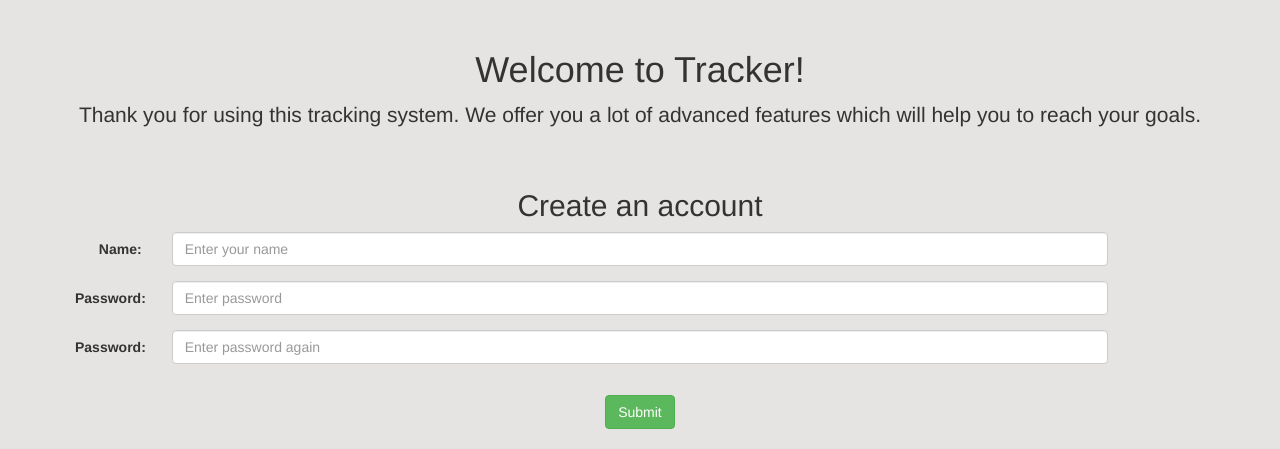
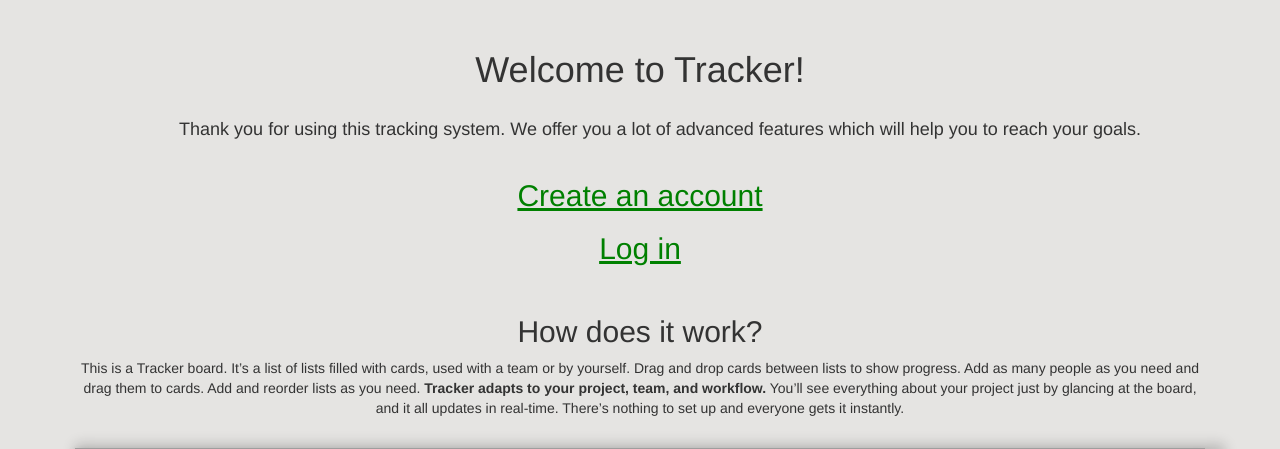
Before and after one commit to infected-mushroom/Issue-Tracking-System, a Django app: page / in a window 1280 px wide. Shown: the part 77-526 px from the top of the page. Run offline with Django 3.2, Linux system fonts and the light colour scheme; some libraries are stand-ins or nearby versions; grey boxes are pictures that could not be loaded.

Commit message:
Users can register

```diff
--- a/boards/templates/boards/base.html
+++ b/boards/templates/boards/base.html
@@ -38,57 +38,22 @@ div.container {
 </nav>
 
 <div class="container">
-	<div class="starter-template">
 	  <h1>Welcome to Tracker!</h1>
-	  <p class="lead">Thank you for using this tracking system. We offer you a lot of advanced features which will help you to reach your goals.</p>
-	</div>
-
-</div><!-- /.container -->
-
-<div class="container">
-  <h2>Create an account</h2>
-  <form class="form-horizontal" role="form">
-  <div class="form-group">
-      <label class="control-label col-sm-1" for="usr">Name:</label>
-      <div class="col-sm-10">
-        <input type="text" class="form-control" id="usr" placeholder="Enter your name">
-   </div>
-   </div>
-
-    <div class="form-group">
-      <label class="control-label col-sm-1" for="pwd">Password:</label>
-      <div class="col-sm-10">
-        <input type="password" class="form-control" id="pwd" placeholder="Enter password">
-      </div>
-    </div>
-    <div class="form-group">
-      <label class="control-label col-sm-1" for="pwd">Password:</label>
-      <div class="col-sm-10">
-        <input type="password" class="form-control" id="pwd" placeholder="Enter password again">
-      </div>
-    </div>
-    <div class="form-group">
-      <div class="col-sm-offset-1 col-sm-10">
-      </div>
-    </div>
-    <div class="form-group">
-    <div class="col-sm-offset-1 col-sm-10">
-
-        <button type="submit" class="btn btn-success">Submit</button>
-     </div>
-    </div>
-  </form>
+          <div class="container">
+	  <h4>Thank you for using this tracking system. We offer you a lot of advanced features which will help you to reach your goals.</h4>
+          </div>
+  <h2><a href = "{%url 'boards:register' %}" style="color:green"><u>Create an account</u></a></h2>
+  <h2><a href="{%url 'boards:login' %}" style="color:green"><u>Log in</u></a></h2>
 </div>
-
 
 <div class="container">
  <h2>How does it work?</h2>
-            This is a Trello board. It’s a list of lists filled with cards, used
+            This is a Tracker board. It’s a list of lists filled with cards, used
             with a team or by yourself.
 
             Drag and drop cards between lists to show progress.
             Add as many people as you need and drag them to cards.
-            Add and reorder lists as you need. <strong>Trello
+            Add and reorder lists as you need. <strong>Tracker
             adapts to your project, team, and workflow.</strong>
 
             You’ll see everything about your project just by glancing at the
@@ -99,7 +64,7 @@ div.container {
 
 <div class="container">
       <div class="polaroid">
-        <img src="https://psv4.vk.me/c812130/u143698472/docs/04ad519d29a9/board.png?extra=rgF4sojbynX36_NvprstM_lV1KwiO0onDj1Rv9-_E4RroSr7TuyYVIWNaCCgdoQyRdnHpQMpNkVlLOnljS0okFI-Xmtz1aptvgXmXiFurybJi5hWcocsFlWfyA" alt="Board" align="middle" style="width:100%">
+        <img src="https://pp.vk.me/c637418/v637418472/102d2/WUB4H4BRHuU.jpg" alt="Board" align="middle" style="width:100%">
         <p><strong>A Tracker board is a list of lists filled with tasks.</strong> </p>
   </div>
 </div>
--- a/boards/urls.py
+++ b/boards/urls.py
@@ -6,6 +6,7 @@ from . import views
 app_name = 'boards'
 urlpatterns = [
     url(r'^$', views.start, name='start'),
+    url(r'^register/$', views.RegisterFormView.as_view(), name='register'),
     url(r'^accounts/login/$', django.contrib.auth.views.login, name='login'),
     url(r'^accounts/logout/$', django.contrib.auth.views.logout, name='logout', kwargs={'next_page': '/'}),
     url(r'^boards/$', views.index, name='index'),
--- a/boards/views.py
+++ b/boards/views.py
@@ -3,7 +3,9 @@ from django.http import Http404
 from django.http import HttpResponse
 from datetime import datetime
 from django import forms
-
+from django.views.generic.edit import FormView
+from django.contrib.auth.forms import UserCreationForm
+from django.contrib.auth import login, logout, authenticate
 from .models import Board, List, Task, Comment
 from .forms import BoardForm, ListForm, TaskForm, CommentForm
 
@@ -155,3 +157,16 @@ def add_comment_to_task(request, board_id, list_id, task_id):
     else:
         form = CommentForm()
     return render(request, 'boards/add_comment_to_task.html', {'form': form})
+
+
+class RegisterFormView(FormView):
+    form_class = UserCreationForm
+    success_url = "/"
+    template_name = "register.html"
+
+    def form_valid(self, form):
+        form.save()
+        new_user = authenticate(username=form.cleaned_data['username'],
+                password=form.cleaned_data['password1'])
+        login(self.request, new_user)
+        return super(RegisterFormView, self).form_valid(form)
```
Also changed, not shown: boards/forms.py (+14 -3 lines), boards/templates/boards/register.html (added, +9 -0 lines), boards/templates/register.html (added, +36 -0 lines), boards/templates/boards/board.png (added), db.sqlite3, 3 other files.
